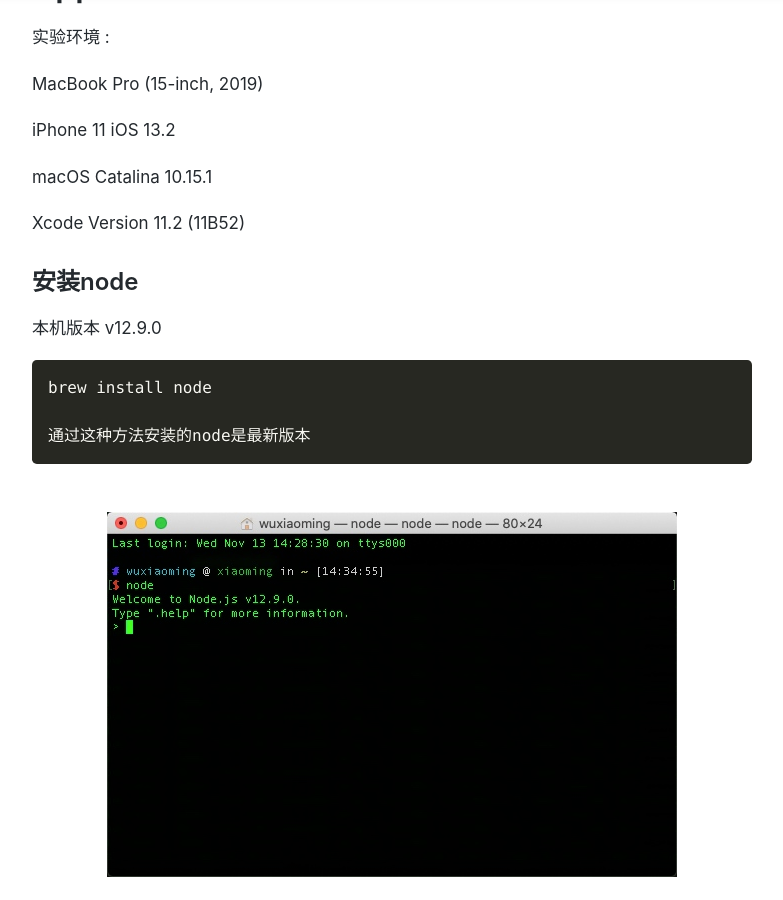
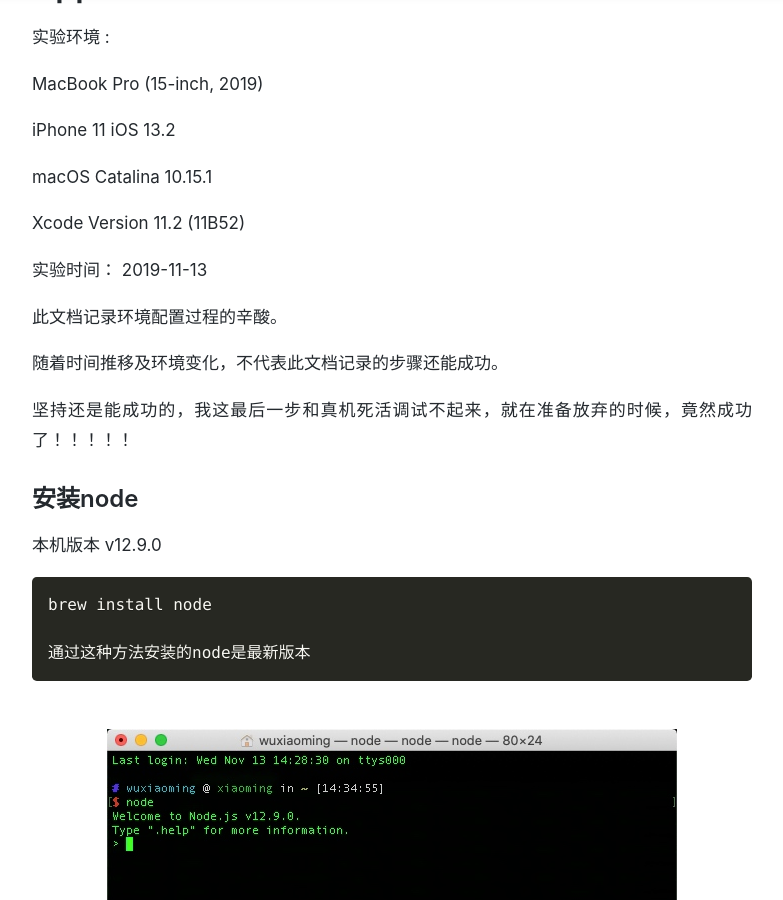
Before and after one commit to action121/action121.github.com, a Jekyll site: the page built from _posts/2019-11-13-Appium for Mac 环境搭建.md, in a window 1280 px wide and 900 px high, scrolled down 672 px. Shown: the whole window, without its empty margins (248-1031 px from the left). Built offline with Jekyll 4.4.1, drawn with Linux system fonts in a browser that asks for light colours; nearby versions of some CDN libraries; comment, search, counter and statistics services are not loaded; a style sheet for code colours, icons or effects is not loaded; some of the changed text lies outside the part shown.

Commit message:
Appium for Mac 环境搭建

```diff
--- a/_posts/2019-11-13-Appium for Mac 环境搭建.md
+++ b/_posts/2019-11-13-Appium for Mac 环境搭建.md
@@ -19,6 +19,15 @@
 macOS Catalina 10.15.1
 
 Xcode Version 11.2 (11B52)
+
+实验时间：
+2019-11-13
+
+此文档记录环境配置过程的辛酸。
+
+随着时间推移及环境变化，不代表此文档记录的步骤还能成功。
+
+坚持还是能成功的，我这最后一步和真机死活调试不起来，就在准备放弃的时候，竟然成功了！！！！！
 
 ## 安装node
 
@@ -310,7 +319,7 @@
 拉起了手机里的APP，却卡死在这里
 
 解决：
-https://github.com/appium/appium/issues/9645
+[https://github.com/appium/appium/issues/9645](https://github.com/appium/appium/issues/9645)
 ![-w881](../../../assets/img/15736268059952/15738224553674.jpg)
 
 
```
